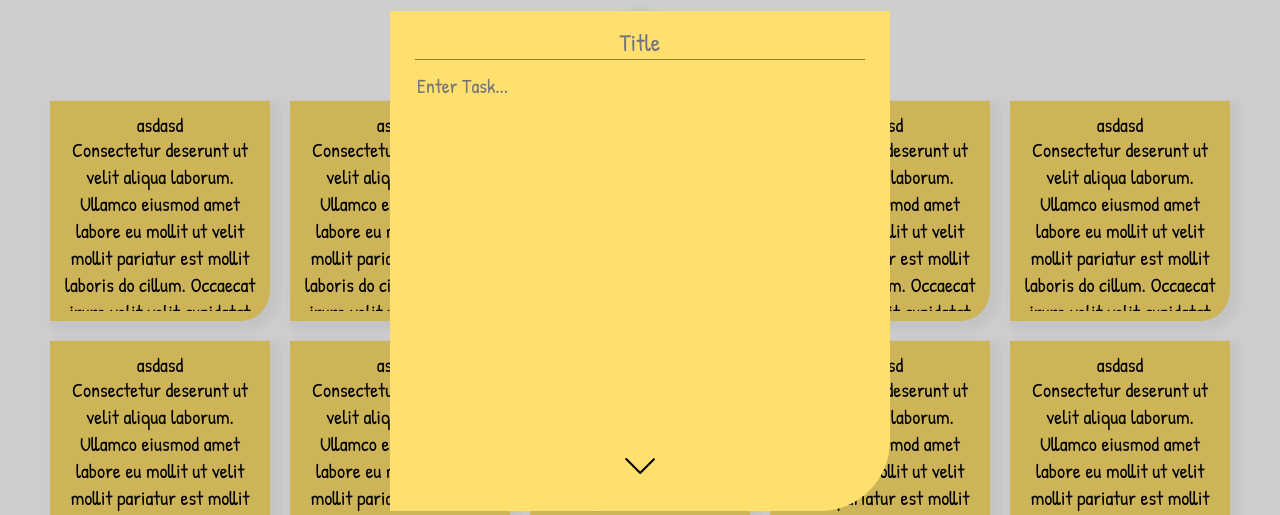
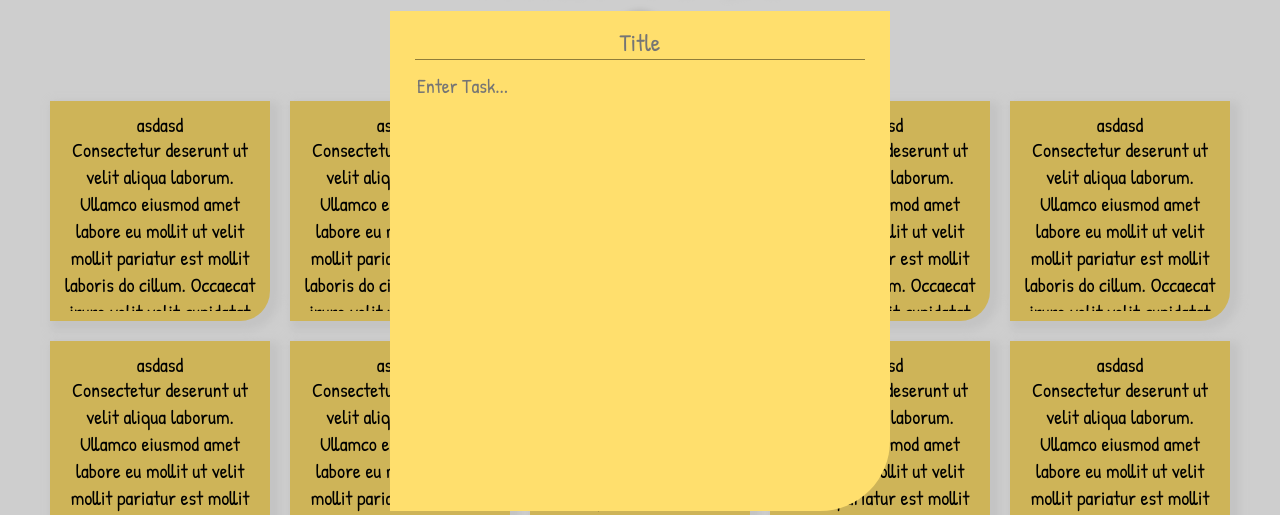
Before and after one commit to CyrusOlega/to-do, a React (Create React App) app: page / in a window 1280 px wide. Both pictures are taken after a click on the button 640 px from the left and 175 px from the top of the page. Shown: the part 139-654 px from the top of the page. Built offline with nearby package versions, Linux system fonts and the light colour scheme.

Commit message:
added down arrow animation changed null set value to undefined made down arrow conditions more specific

```diff
--- a/src/App.css
+++ b/src/App.css
@@ -155,7 +155,7 @@ input {
   outline-width: 0;
 }
 
-@keyframes moveToPosition {
+@keyframes arrowFadeIn {
   from {
     color: transparent;
     bottom: 40px;
@@ -165,10 +165,28 @@ input {
     bottom: 30px;
   }
 }
-#down-arrow {
+#down-arrow-appear {
   position: absolute;
-  animation-name: moveToPosition;
+  animation-name: arrowFadeIn;
   bottom: 30px;
   animation-timing-function: ease-in-out;
   animation-duration: 0.3s;
 }
+@keyframes arrowFadeOut {
+  from {
+    color: black;
+    bottom: 30px;
+  }
+  to {
+    color: transparent;
+    bottom: 40px;
+  }
+}
+#down-arrow-disappear {
+  position: absolute;
+  animation-name: arrowFadeOut;
+  color: transparent;
+  bottom: 30px;
+  animation-timing-function: ease-in-out;
+  animation-duration: 0.3s;
+}
--- a/src/components/FormModal.js
+++ b/src/components/FormModal.js
@@ -5,11 +5,14 @@ import { SlArrowDown } from "react-icons/sl";
 const FormModal = forwardRef(function FormModal(props, ref) {
   const [isOverflow, setOverflow] = useState(false);
   const [isScrollbarBottom, setScrollbarPosition] = useState(false);
-  const [overflowGradientStyle, setOverflowGradientStyle] = useState(null);
+  const [overflowGradientStyle, setOverflowGradientStyle] = useState(undefined);
+  const [animationStyle, setAnimation] = useState(undefined);
 
   //set isOverflow state when there is overflow (when the textarea becomes scrollable, even though the scrollbar is hidden through css)
   const checkOverflow = () => {
     const textArea = document.getElementById("text-area");
+    console.log("clientHeight" + textArea.clientHeight);
+    console.log("scrollHeight" + textArea.scrollHeight);
     if (textArea.clientHeight < textArea.scrollHeight) {
       setOverflow(true);
     } else {
@@ -22,12 +25,13 @@ const FormModal = forwardRef(function FormModal(props, ref) {
   const checkScrollPosition = () => {
     if (isOverflow) {
       const textArea = document.getElementById("text-area");
+      // if scrolled to bottom
       if (
         textArea.scrollHeight ===
         textArea.clientHeight + textArea.scrollTop + 1
       ) {
         setScrollbarPosition(true);
-        setOverflowGradientStyle(null);
+        setOverflowGradientStyle(undefined);
       } else {
         setScrollbarPosition(false);
         setOverflowGradientStyle({
@@ -51,16 +55,19 @@ const FormModal = forwardRef(function FormModal(props, ref) {
               id="text-area"
               name="Content"
               placeholder="Enter Task..."
-              onKeyDown={checkOverflow}
+              onKeyUp={checkOverflow}
               onScroll={checkScrollPosition}
               style={overflowGradientStyle}
             />
-            {/* show arrow icon when there is overflow and is not scrolled to the bottom */}
-            {!(isOverflow && isScrollbarBottom) && (
-              <IconContext.Provider value={{ size: "30px" }}>
-                <SlArrowDown id="down-arrow" />
-              </IconContext.Provider>
-            )}
+            <IconContext.Provider value={{ size: "30px" }}>
+              {/* 1. if there is overflow and is scrolled NOT to bottom */}
+              {/* 2. if there is overflow and is scrolled to bottom */}
+              {isOverflow && !isScrollbarBottom ? (
+                <SlArrowDown id="down-arrow-appear" />
+              ) : (isOverflow && isScrollbarBottom) || !isOverflow ? (
+                <SlArrowDown id="down-arrow-disappear" />
+              ) : null}
+            </IconContext.Provider>
           </div>
         </form>
       </div>
```
